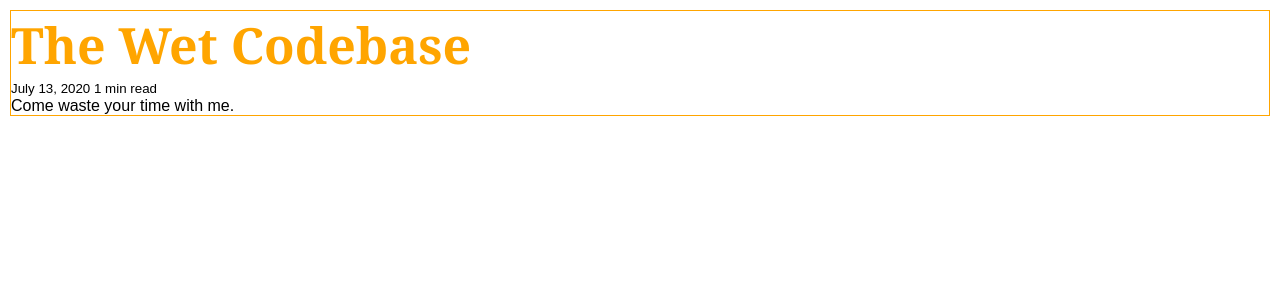
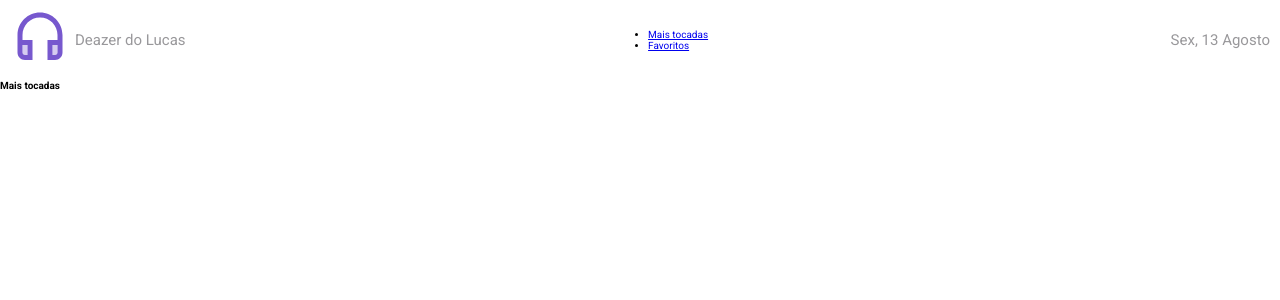
Before and after one commit to lucasmetron/desafioDeezerReact, a React (Create React App) app: page / in a window 1280 px wide. Shown: the top 300 px of the page. Built offline with nearby package versions, Linux system fonts and the light colour scheme.

Commit message:
colocado router e inciado novos componentes

```diff
--- a/package.json
+++ b/package.json
@@ -11,6 +11,7 @@
     "axios": "^0.21.1",
     "react": "^17.0.2",
     "react-dom": "^17.0.2",
+    "react-router-dom": "^5.2.0",
     "react-scripts": "4.0.3",
     "styled-components": "^5.3.0",
     "web-vitals": "^1.0.1"
--- a/public/index.html
+++ b/public/index.html
@@ -24,6 +24,9 @@
       Learn how to configure a non-root public URL by running `npm run build`.
     -->
   <link rel="stylesheet" href="https://fonts.googleapis.com/css?family=Roboto:300,400,500,700&display=swap" />
+  <link rel="preconnect" href="https://fonts.googleapis.com">
+  <link rel="preconnect" href="https://fonts.gstatic.com" crossorigin>
+  <link href="https://fonts.googleapis.com/css2?family=Roboto:wght@400;500;900&display=swap" rel="stylesheet">
   <title>React App</title>
 </head>
 
--- a/src/App.js
+++ b/src/App.js
@@ -1,7 +1,19 @@
 import './App.css';
-import styled from 'styled-components'
-import Header from './components/Header';
+import styled, { createGlobalStyle } from 'styled-components'
+import Header from './components/Header/Header';
+import { BrowserRouter as Router, Route, Switch } from 'react-router-dom'
 import Teste from './components/Teste';
+import MostPlayed from './components/MostPlayed/MostPlayed';
+import Favorites from './components/Favorites/Favorites';
+
+const GlobalStyle = createGlobalStyle`
+*{
+    margin: 0;
+    padding: 0;
+    font-size: 10px;
+    font-family: 'Roboto', sans-serif; ;
+}
+`;
 
 const Text = styled.p`
 color: #8BB91C;
@@ -10,8 +22,25 @@ color: #8BB91C;
 function App() {
   return (
     <div>
-      {/* <Header></Header> */}
-      <Teste></Teste>
+      <GlobalStyle />
+
+
+
+      <Router>
+
+        <Header></Header>
+
+        <Switch>
+
+          <Route exact path='/' component={MostPlayed} />
+          <Route exact path='/musicas-favoritas' component={Favorites} />
+          <Route path='*'>
+            <h1>Página não encontrada /: </h1>
+          </Route>
+        </Switch>
+
+      </Router>
+
     </div>
   );
 }
--- /dev/null
+++ b/src/components/Favorites/Favorites.js
@@ -0,0 +1,7 @@
+import React from 'react';
+
+export default function Favorites() {
+    return (
+        <h1>Musicas favoritas</h1>
+    );
+}
--- a/src/components/Header.js
+++ /dev/null
@@ -1,27 +0,0 @@
-import React from 'react'
-import styled from 'styled-components'
-import { makeStyles } from '@material-ui/core/styles';
-import HeadsetTwoToneIcon from '@material-ui/icons/HeadsetTwoTone';
-
-const useStyle = makeStyles(() => ({
-    router: {
-        color: '#7758CE',
-        fontSize: 50,
-    }
-
-}))
-
-
-
-export default function Header() {
-
-    const classesIconPC = useStyle();
-
-    return (
-        <div>
-
-            <HeadsetTwoToneIcon className={classesIconPC.router} />
-
-        </div>
-    );
-}
--- /dev/null
+++ b/src/components/Header/Header.js
@@ -0,0 +1,45 @@
+import React from 'react'
+import { makeStyles } from '@material-ui/core/styles';
+import HeadsetTwoToneIcon from '@material-ui/icons/HeadsetTwoTone';
+import {
+    Container,
+    Logo
+} from './HeaderStyled'
+import { Link } from 'react-router-dom';
+
+const useStyle = makeStyles(() => ({
+    router: {
+        color: '#7758CE',
+        fontSize: 60,
+    }
+
+}))
+
+
+
+export default function Header() {
+
+    const classesIconPC = useStyle();
+
+    return (
+        <Container>
+            <Logo>
+                <HeadsetTwoToneIcon className={classesIconPC.router} />
+                <p>Deazer do Lucas</p>
+            </Logo>
+
+            <div>
+                <ul>
+                    <li><Link to='/'>Mais tocadas</Link></li>
+                    <li><Link to='/musicas-favoritas'>Favoritos</Link></li>
+                </ul>
+            </div>
+
+            <div>
+                <p>Sex, 13 Agosto</p>
+            </div>
+
+
+        </Container>
+    );
+}
--- /dev/null
+++ b/src/components/Header/HeaderStyled.js
@@ -0,0 +1,21 @@
+import styled from 'styled-components'
+
+export const Container = styled.div`
+
+    display: flex;
+    align-items: center;
+    justify-content: space-between;
+    padding: 1rem;
+    gap: 0.2rem;
+
+    p{
+        font-size: 1.5rem;
+        color: #99989B;
+    }
+`
+
+export const Logo = styled.div`
+    display: flex;
+    align-items: center;
+    gap: 0.5rem;
+`;
--- /dev/null
+++ b/src/components/MostPlayed/MostPlayed.js
@@ -0,0 +1,7 @@
+import React from 'react';
+
+export default function MostPlayed() {
+    return (
+        <h1>Mais tocadas</h1>
+    );
+}
```
Also changed, not shown: 1 other file (tests, documents, lock files or other folders).
